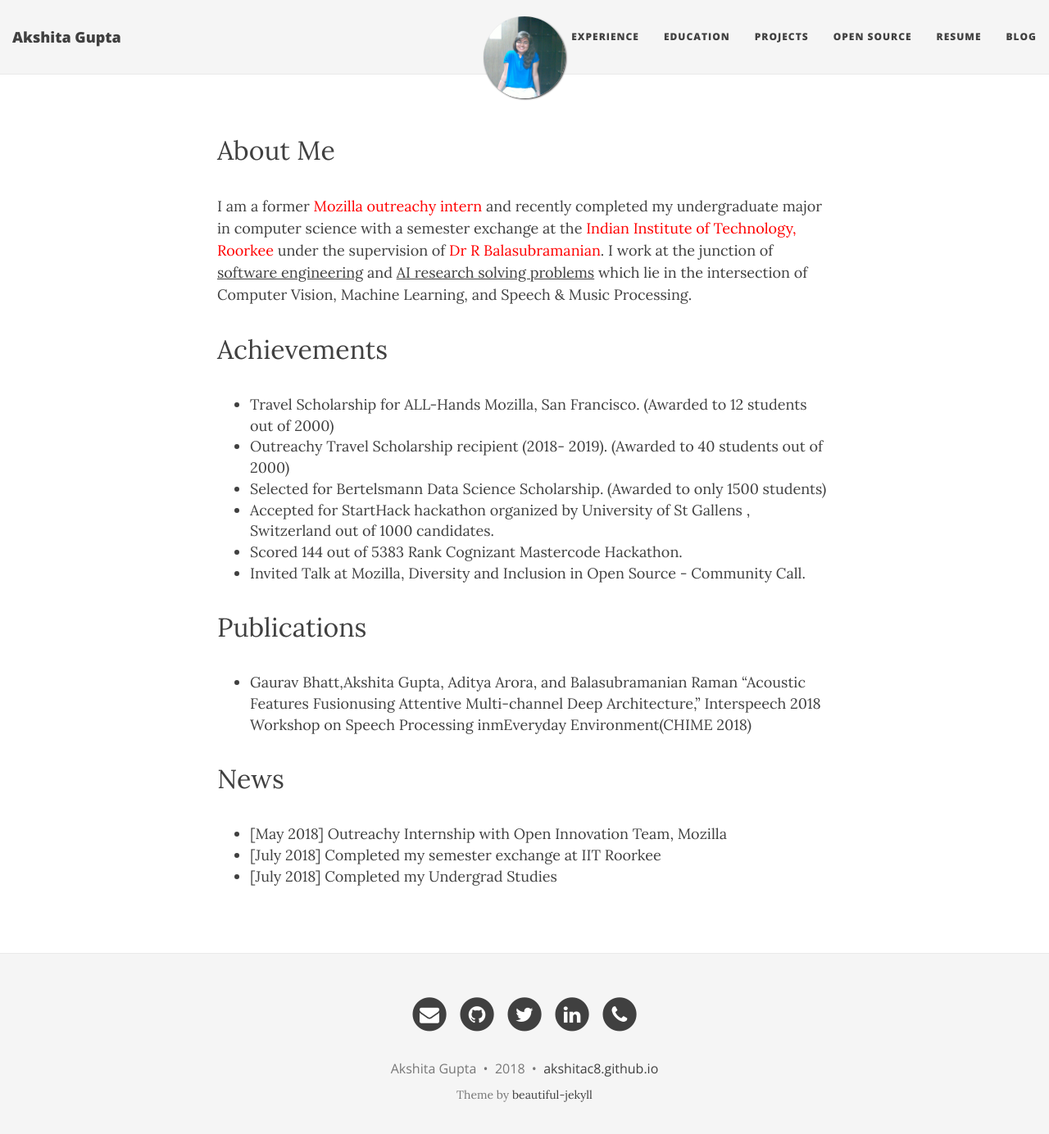
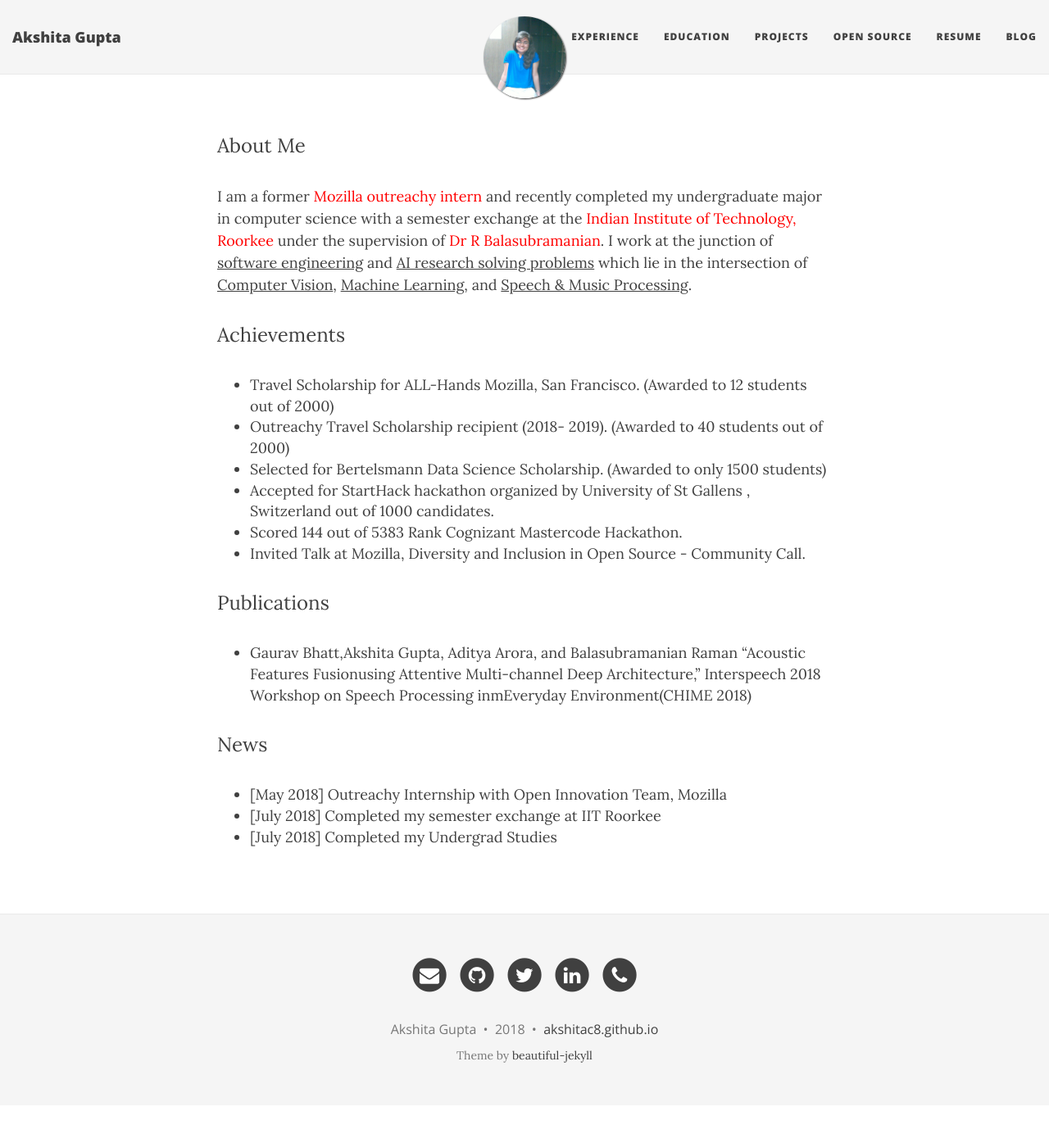
Before and after one commit to akshitac8/akshitac8.github.io, a Jekyll site: the page built from index.html, in a window 1280 px wide and 1397 px high. Shown: the top 1384 px of the window at 82% size. Built offline with Jekyll 4.4.1, drawn with Linux system fonts in a browser that asks for light colours; nearby versions of some CDN libraries; the list of posts is cut into pages by our own code.

Commit message:
Update index.html

```diff
--- a/index.html
+++ b/index.html
@@ -9,11 +9,11 @@ use-site-title: true
   <div class="row">
       <div class="col-lg-8 col-lg-offset-2 col-md-10 col-md-offset-1">
         <p>
-            <p><font size = "6">About Me</font></p>
+            <p><font size = "5">About Me</font></p>
             <p>
-                I am a former <font color = "red">Mozilla outreachy intern</font> and recently completed my undergraduate major in computer science with a semester exchange at the <font color = "red">Indian Institute of Technology, Roorkee</font> under the supervision of <a href="https://scholar.google.co.in/citations?user=QU2O6JMAAAAJ&hl=en"><font color = "red">Dr R Balasubramanian</font></a>. I work at the junction of <u>software engineering</u> and <u>AI research solving problems</u> which lie in the intersection of <font size="red">Computer Vision</font>, <font size="red">Machine Learning</font>, and <font size ="red">Speech & Music Processing</font>.
+                I am a former <font color = "red">Mozilla outreachy intern</font> and recently completed my undergraduate major in computer science with a semester exchange at the <font color = "red">Indian Institute of Technology, Roorkee</font> under the supervision of <a href="https://scholar.google.co.in/citations?user=QU2O6JMAAAAJ&hl=en"><font color = "red">Dr R Balasubramanian</font></a>. I work at the junction of <u>software engineering</u> and <u>AI research solving problems</u> which lie in the intersection of <u>Computer Vision</u>, <u>Machine Learning</u>, and <u>Speech & Music Processing</u>.
             </p>
-            <p><font size = "6">Achievements</font></p>
+            <p><font size = "5">Achievements</font></p>
             <ul>
               <li>Travel Scholarship for ALL-Hands Mozilla, San Francisco. (Awarded to 12 students out of 2000)</li>
               <li>Outreachy Travel Scholarship recipient (2018- 2019). (Awarded to 40 students out of 2000)</li>
@@ -22,13 +22,13 @@ use-site-title: true
               <li>Scored 144 out of 5383 Rank Cognizant Mastercode Hackathon.</li>
               <li>Invited Talk at Mozilla, Diversity and Inclusion in Open Source - Community Call.</li>
             </ul>
-            <p><font size = "6">Publications</font></p>
+            <p><font size = "5">Publications</font></p>
             <ul>
             <li>Gaurav Bhatt,Akshita Gupta, Aditya Arora, and Balasubramanian Raman “Acoustic Features Fusionusing Attentive Multi-channel Deep Architecture,”
               Interspeech 2018 Workshop on Speech Processing inmEveryday Environment(CHIME 2018)
             </li>
             </ul>
-            <p><font size = "6">News</font></p>
+            <p><font size = "5">News</font></p>
             <ul>
               <li>[May 2018] Outreachy Internship with Open Innovation Team, Mozilla</li>
               <li>[July 2018] Completed my semester exchange at IIT Roorkee</li>
```
